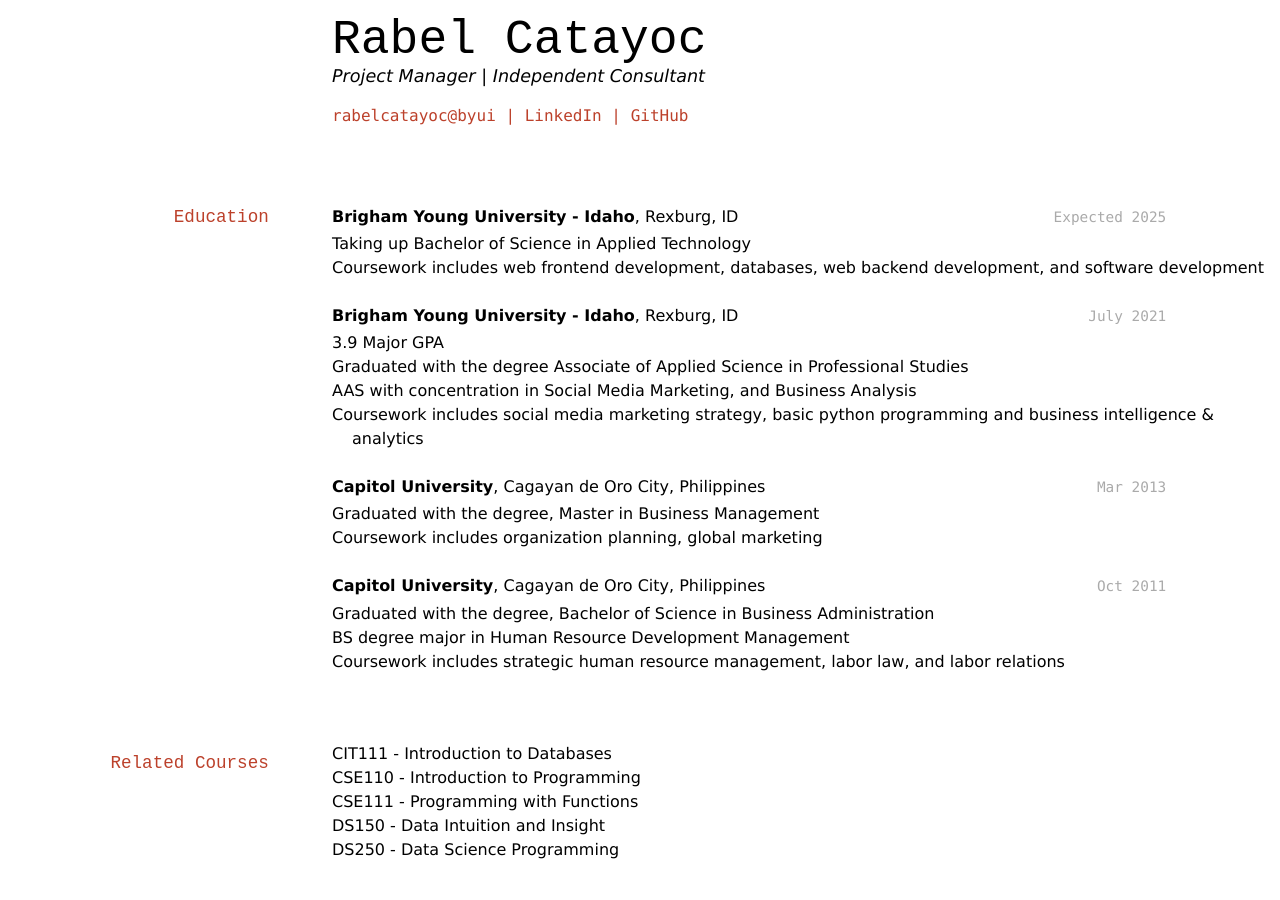
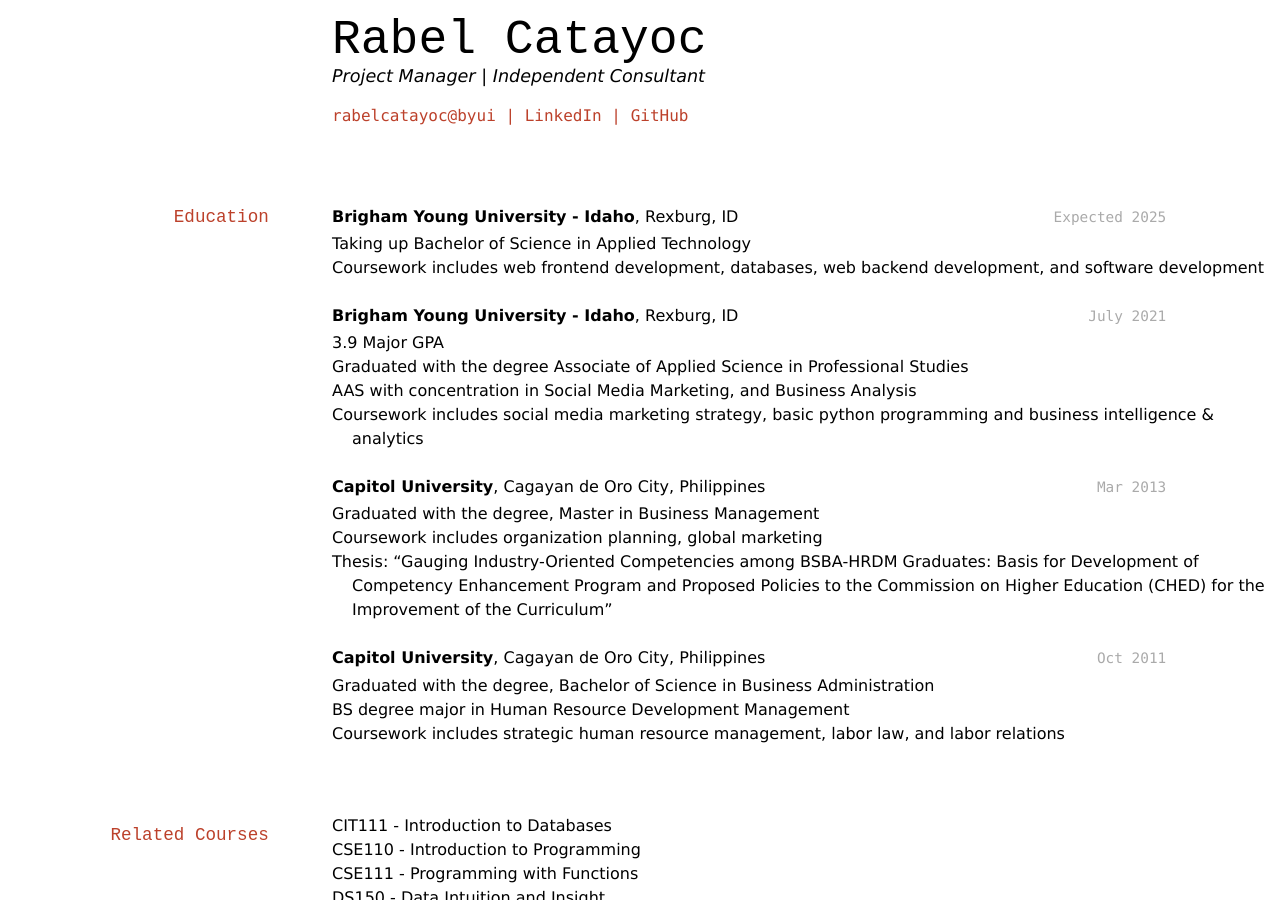
Before and after one commit to rabbyui/rcatayoc-resume, a Jekyll site: the page built from docs/index.md, in a window 1280 px wide and 900 px high. Built offline with Jekyll 4.4.1, drawn with Linux system fonts in a browser that asks for light colours.

Commit message:
Updated master's degree description

```diff
--- a/docs/index.md
+++ b/docs/index.md
@@ -34,6 +34,7 @@ __Capitol University__, Cagayan de Oro City, Philippines
 
 - Graduated with the degree, Master in Business Management
 - Coursework includes organization planning, global marketing
+- Thesis: "Gauging Industry-Oriented Competencies among BSBA-HRDM Graduates: Basis for Development of Competency Enhancement Program and Proposed Policies to the Commission on Higher Education (CHED) for the Improvement of the Curriculum"
 
 `Oct 2011`
 __Capitol University__, Cagayan de Oro City, Philippines
```
